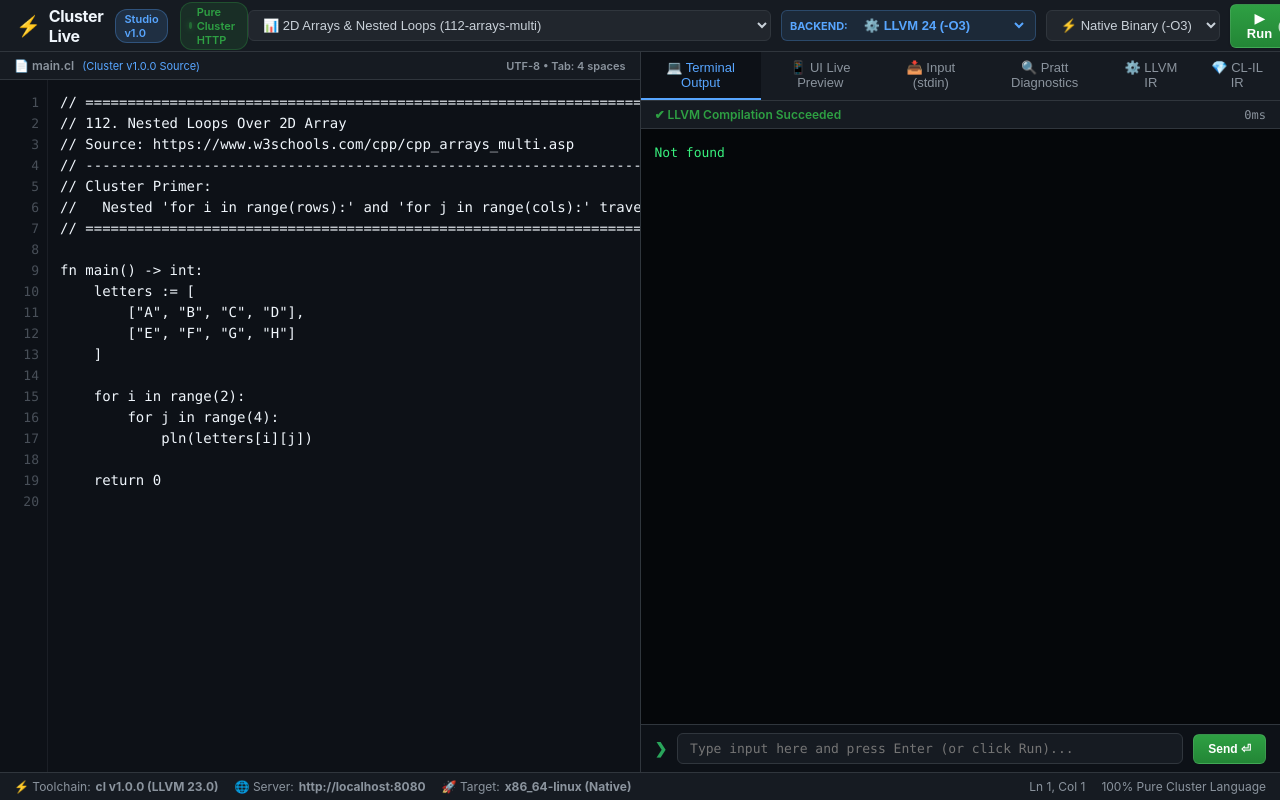
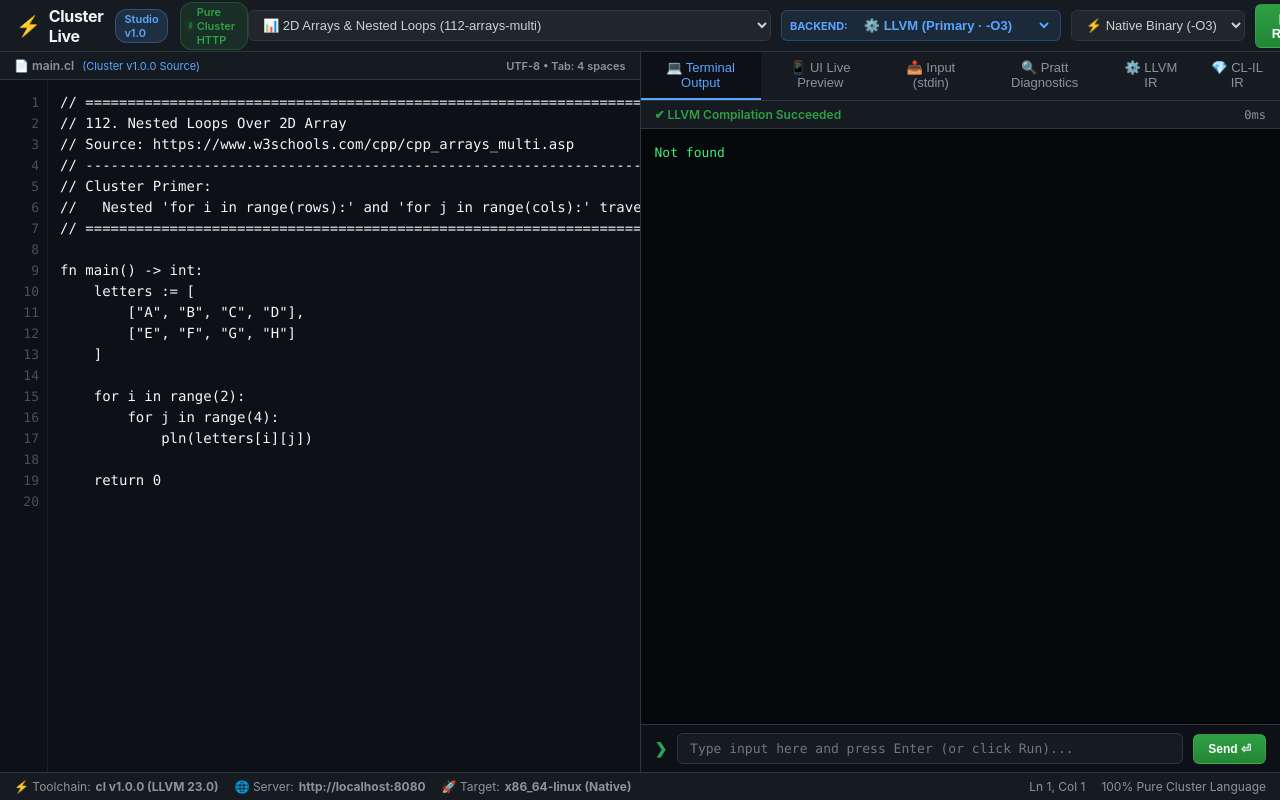
Before and after one commit to cluster-lang/cluster-live, a plain HTML site: page web/index.html in a window 1280 px wide. Drawn offline with Linux system fonts and the light colour scheme; no server answers.

Commit message:
feat(studio): switch primary backend to LLVM with --clil secondary selector and build/cl-binary updates

```diff
--- a/web/app.js
+++ b/web/app.js
@@ -682,7 +682,7 @@ document.addEventListener('DOMContentLoaded', () => {
             localStorage.setItem('cluster_backend', activeBackend);
             if (statusBadge) {
                 statusBadge.className = 'status-badge';
-                statusBadge.textContent = activeBackend === 'cl-il' ? '● Engine: CL-IL v1.0.0' : (activeBackend === 'native-zk' ? '● Engine: Native-ZK (x86-64)' : '● Engine: LLVM 24.0.0');
+                statusBadge.textContent = activeBackend === 'cl-il' ? '● Engine: CL-IL v1.0.0 (--clil Secondary)' : (activeBackend === 'native-zk' ? '● Engine: Native-ZK (x86-64)' : '● Engine: LLVM (Primary · -O3)');
             }
             if (currentTab === 'cl-il') {
                 executeCode('cl-il');
--- a/web/index.html
+++ b/web/index.html
@@ -44,9 +44,9 @@
                 <div class="backend-switch-container" style="display: flex; align-items: center; gap: 6px; padding: 2px 8px; background: rgba(88, 166, 255, 0.1); border-radius: 6px; border: 1px solid rgba(88, 166, 255, 0.25);">
                     <span style="font-size: 11px; font-weight: 700; color: #58a6ff; text-transform: uppercase;">Backend:</span>
                     <select id="backend-select" class="select-control" style="font-weight: 600; color: #58a6ff; background: transparent; border: none; padding: 4px 6px; cursor: pointer;" title="Switch Compiler Backend Engine">
-                        <option value="native-zk">⚡ Native-ZK (Built-in)</option>
-                        <option value="cl-il">💎 CL-IL (Cluster SSA)</option>
-                        <option value="llvm">⚙️ LLVM 24 (-O3)</option>
+                        <option value="llvm">⚙️ LLVM (Primary · -O3)</option>
+                        <option value="cl-il">💎 CL-IL (--clil Secondary)</option>
+                        <option value="native-zk">⚡ Native-ZK (Built-in Dev)</option>
                     </select>
                 </div>
 
```
Also changed, not shown: 2 other files.
